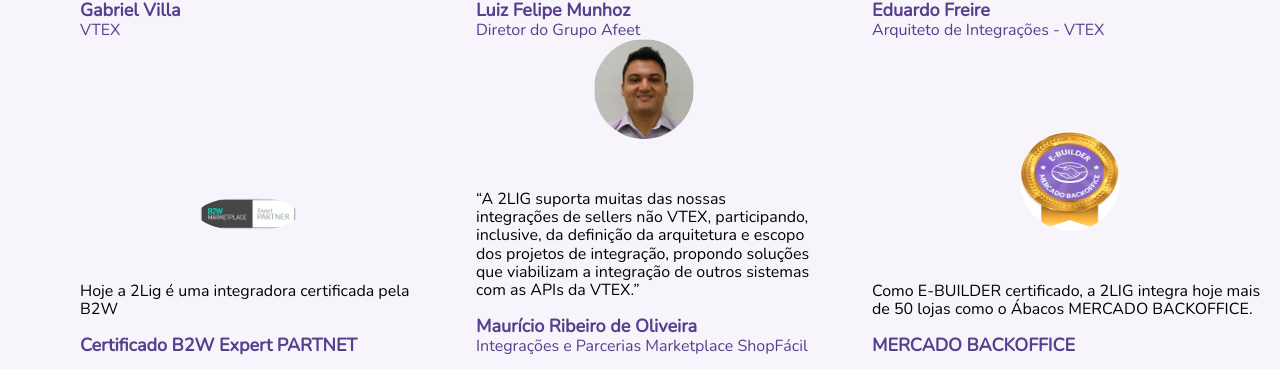
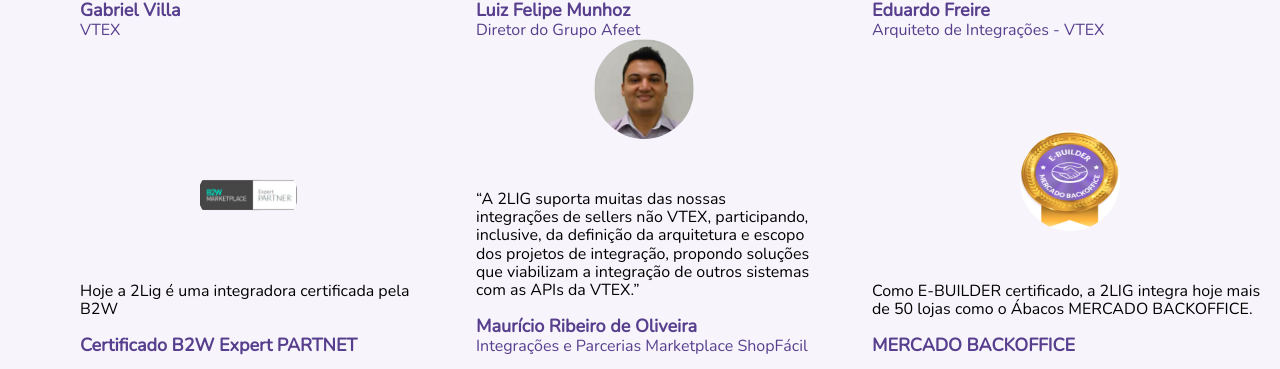
Before and after one commit to leandrooriente/2lig, a Jekyll site: the page built from index.html, in a window 1280 px wide. Shown: the part 4480-4849 px from the top of the page. Built offline with Jekyll 4.4.1, drawn with Linux system fonts in a browser that asks for light colours; nearby versions of some CDN libraries; library files that are not in the unit come from our copies.

Commit message:
Updated Certificado B2 W 52ea8a and 1 other file

```diff
--- a/_testimonials/certificado-b2w-expert-partnet.markdown
+++ b/_testimonials/certificado-b2w-expert-partnet.markdown
@@ -2,7 +2,7 @@
 title: Certificado B2W Expert PARTNET
 date: 2019-04-02 15:16:00 -03:00
 name: Certificado B2W Expert PARTNET
-picture: "/uploads/CertificadoB2W.png"
+picture: "/uploads/CertificadoB2W-52ea8a.png"
 ---
 
 Hoje a 2Lig é uma integradora certificada pela B2W
```
Also changed, not shown: _uploads/CertificadoB2W-52ea8a.png (added).
